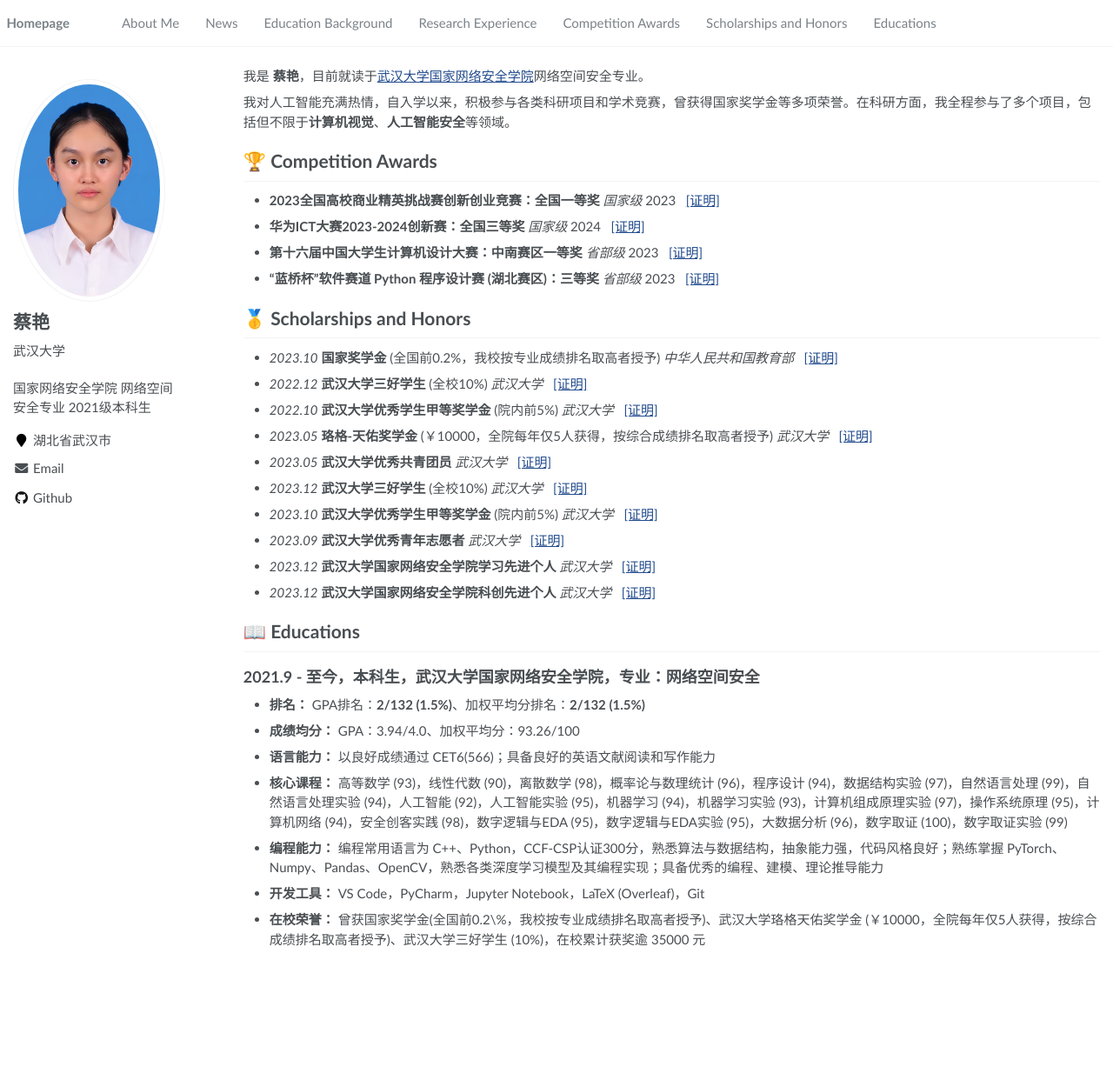
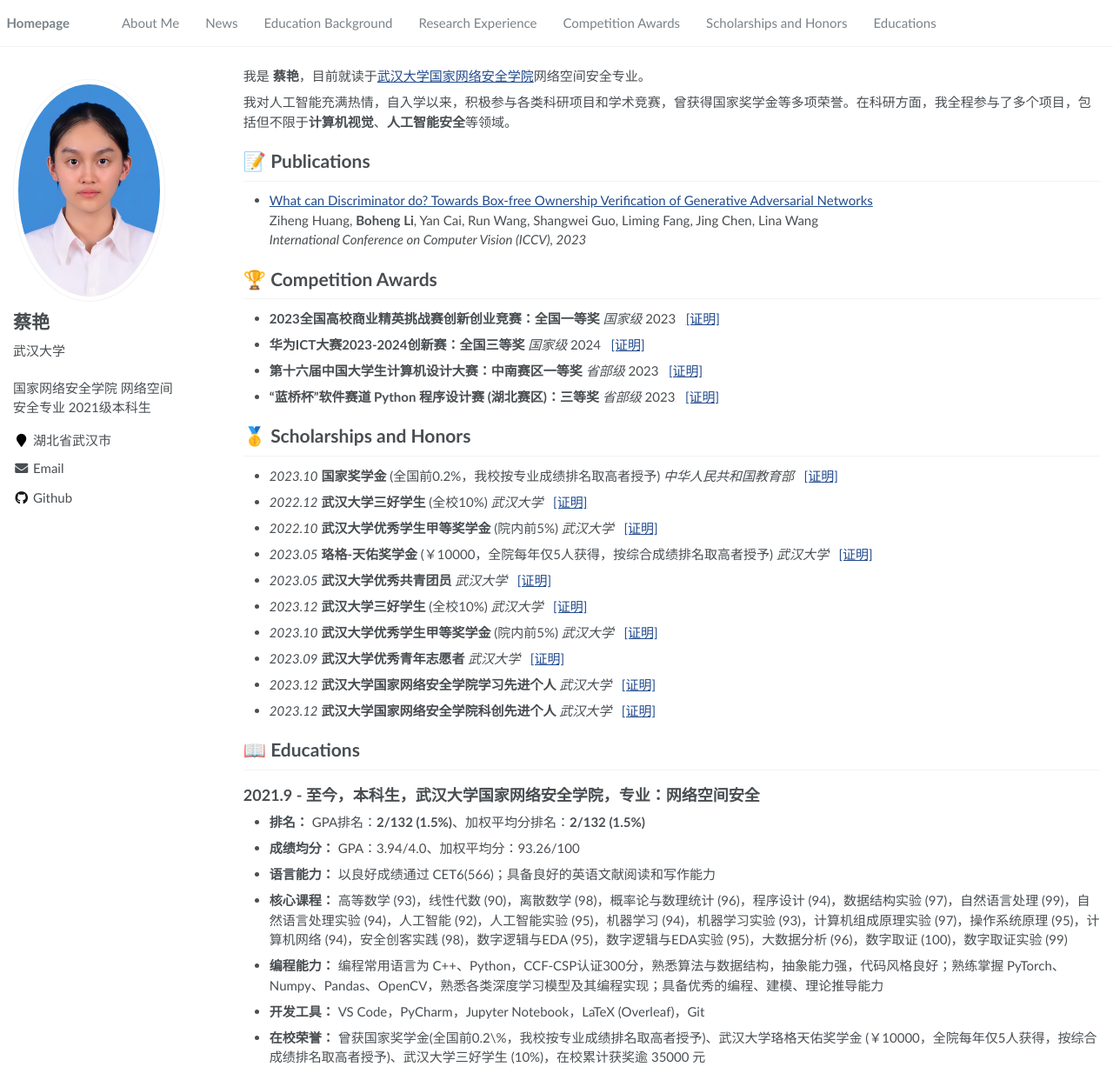
Before and after one commit to Cyccyyycyc/Cyccyyycyc.github.io, a Jekyll site: the page built from _pages/about.md, in a window 1280 px wide and 1242 px high. Shown: the whole window at 87% size. Built offline with Jekyll 4.4.1, drawn with Linux system fonts in a browser that asks for light colours.

Commit message:
add some material in docs

```diff
--- a/_pages/about.md
+++ b/_pages/about.md
@@ -20,21 +20,26 @@ redirect_from:
 
 我对人工智能充满热情，自入学以来，积极参与各类科研项目和学术竞赛，曾获得国家奖学金等多项荣誉。在科研方面，我全程参与了多个项目，包括但不限于**计算机视觉**、**人工智能安全**等领域。
 
+# 📝 Publications
+- [What can Discriminator do? Towards Box-free Ownership Verification of Generative Adversarial Networks](https://arxiv.org/abs/2307.15860)
+Ziheng Huang, **Boheng Li**, Yan Cai, Run Wang, Shangwei Guo, Liming Fang, Jing Chen, Lina Wang
+*International Conference on Computer Vision (ICCV), 2023*
+
 # 🏆 Competition Awards
-- **2023全国高校商业精英挑战赛创新创业竞赛：全国一等奖** *国家级* 2023 &nbsp;&nbsp;[[证明]]()
-- **华为ICT大赛2023-2024创新赛：全国三等奖** *国家级* 2024 &nbsp;&nbsp;[[证明]]()
-- **第十六届中国大学生计算机设计大赛：中南赛区一等奖** *省部级* 2023 &nbsp;&nbsp;[[证明]]()
-- **“蓝桥杯”软件赛道 Python 程序设计赛 (湖北赛区)：三等奖** *省部级* 2023 &nbsp;&nbsp;[[证明]]()
+- **2023全国高校商业精英挑战赛创新创业竞赛：全国一等奖** *国家级* 2023 &nbsp;&nbsp;[[证明]](../docs/商业精英挑战赛.pdf)
+- **华为ICT大赛2023-2024创新赛：全国三等奖** *国家级* 2024 &nbsp;&nbsp;[[证明]](../docs/ICT.pdf)
+- **第十六届中国大学生计算机设计大赛：中南赛区一等奖** *省部级* 2023 &nbsp;&nbsp;[[证明]](../docs/计算机设计大赛.pdf)
+- **“蓝桥杯”软件赛道 Python 程序设计赛 (湖北赛区)：三等奖** *省部级* 2023 &nbsp;&nbsp;[[证明]](../docs/蓝桥杯.pdf)
 
 # 🥇 Scholarships and Honors
-- *2023.10* **国家奖学金** (全国前0.2%，我校按专业成绩排名取高者授予) *中华人民共和国教育部* &nbsp;&nbsp;[[证明]]()
-- *2022.12* **武汉大学三好学生** (全校10%) *武汉大学* &nbsp;&nbsp;[[证明]]()
-- *2022.10* **武汉大学优秀学生甲等奖学金** (院内前5%) *武汉大学* &nbsp;&nbsp;[[证明]]()
+- *2023.10* **国家奖学金** (全国前0.2%，我校按专业成绩排名取高者授予) *中华人民共和国教育部* &nbsp;&nbsp;[[证明]](../docs/国家奖学金.pdf)
+- *2022.12* **武汉大学三好学生** (全校10%) *武汉大学* &nbsp;&nbsp;[[证明]](../docs/2021-2022三好学生.pdf)
+- *2022.10* **武汉大学优秀学生甲等奖学金** (院内前5%) *武汉大学* &nbsp;&nbsp;[[证明]](../docs/2021-2022甲等奖学金.pdf)
 - *2023.05* **珞格-天佑奖学金** (￥10000，全院每年仅5人获得，按综合成绩排名取高者授予) *武汉大学* &nbsp;&nbsp;[[证明]]()
-- *2023.05* **武汉大学优秀共青团员** *武汉大学* &nbsp;&nbsp;[[证明]]()
-- *2023.12* **武汉大学三好学生** (全校10%) *武汉大学* &nbsp;&nbsp;[[证明]]()
-- *2023.10* **武汉大学优秀学生甲等奖学金** (院内前5%) *武汉大学* &nbsp;&nbsp;[[证明]]()
-- *2023.09* **武汉大学优秀青年志愿者** *武汉大学* &nbsp;&nbsp;[[证明]]()
+- *2023.05* **武汉大学优秀共青团员** *武汉大学* &nbsp;&nbsp;[[证明]](../docs/2022优秀共青团员.pdf)
+- *2023.12* **武汉大学三好学生** (全校10%) *武汉大学* &nbsp;&nbsp;[[证明]](../docs/2022-2023三好学生.pdf)
+- *2023.10* **武汉大学优秀学生甲等奖学金** (院内前5%) *武汉大学* &nbsp;&nbsp;[[证明]](../docs/2022-2023甲等奖学金.pdf)
+- *2023.09* **武汉大学优秀青年志愿者** *武汉大学* &nbsp;&nbsp;[[证明]](../docs/优秀青年志愿者.pdf)
 - *2023.12* **武汉大学国家网络安全学院学习先进个人** *武汉大学* &nbsp;&nbsp;[[证明]]()
 - *2023.12* **武汉大学国家网络安全学院科创先进个人** *武汉大学* &nbsp;&nbsp;[[证明]]()
 
```
Also changed, not shown: 15 other files.
